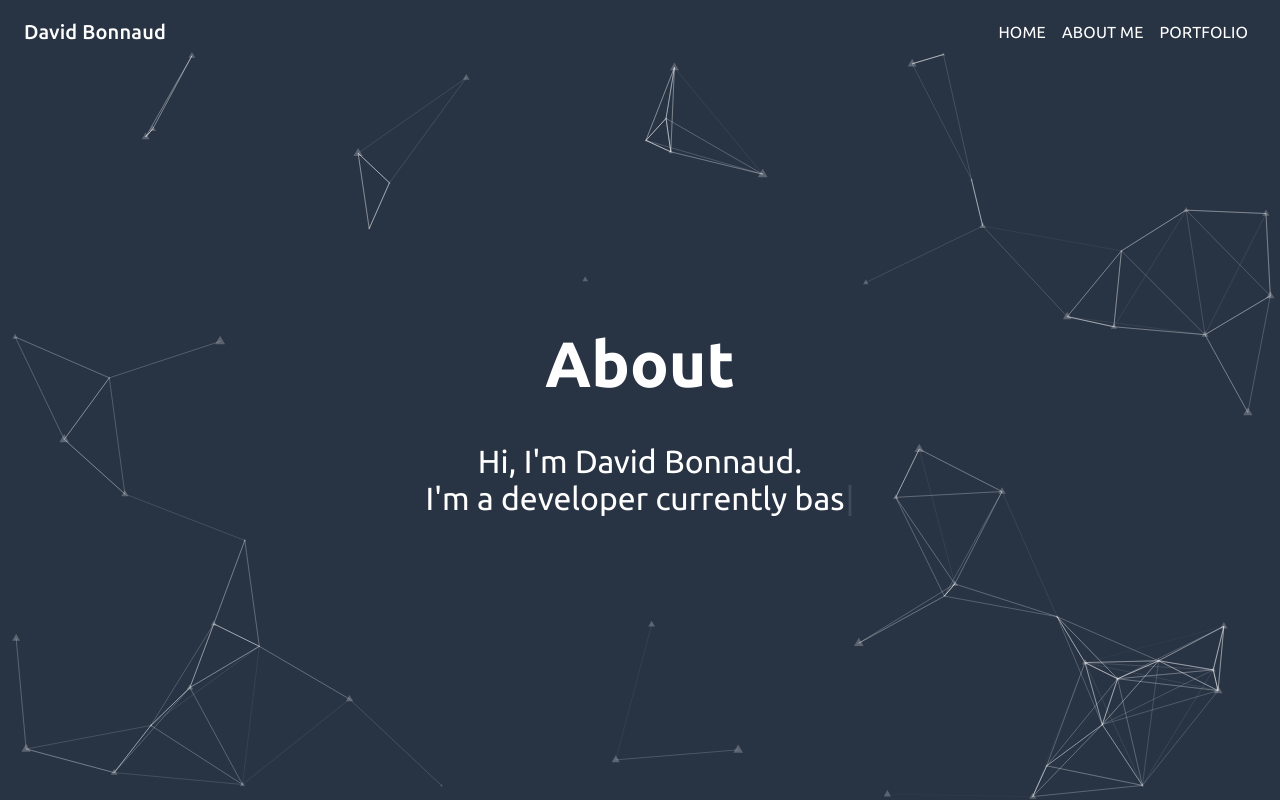
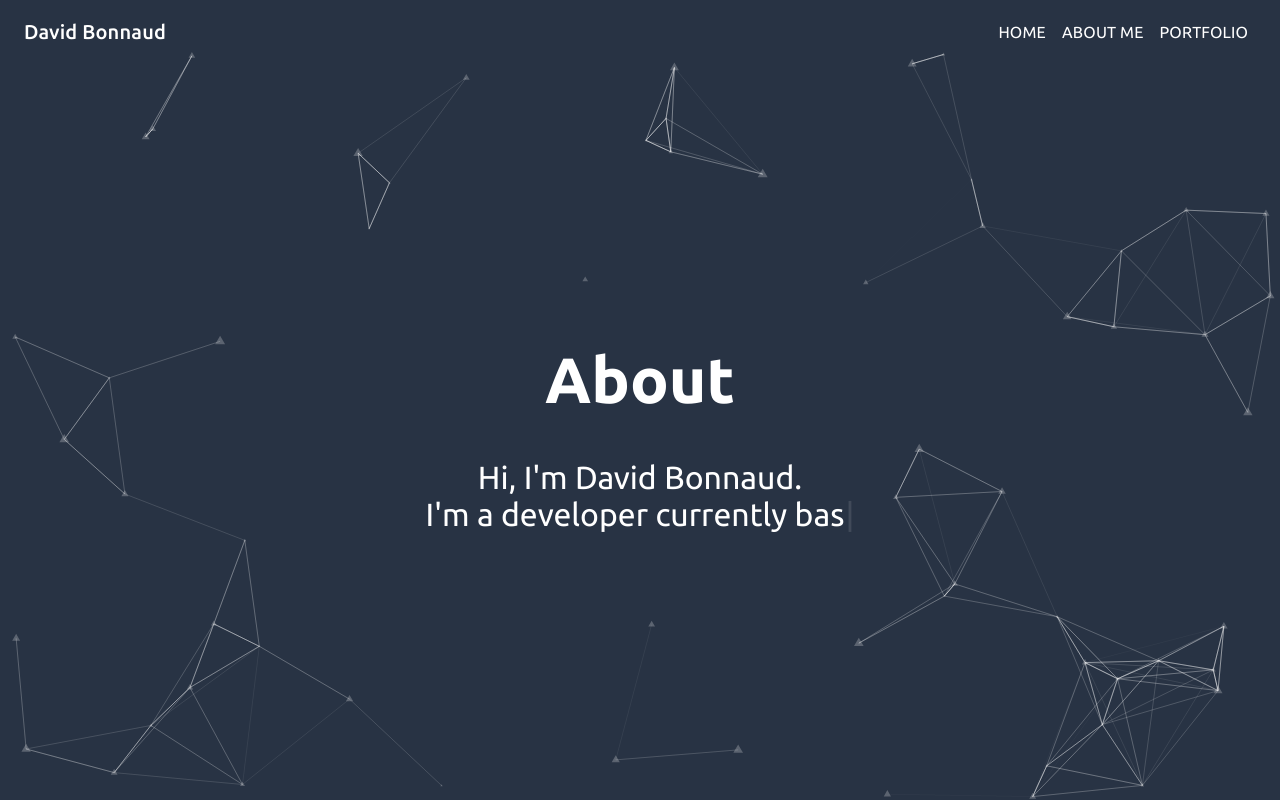
Before and after one commit to davidbonnaud/portfolio-2023, a React (Create React App) app: page / in a window 1280 px wide. Both pictures are taken after a click on the button "ABOUT ME". Built offline with nearby package versions, Linux system fonts and the light colour scheme.

Commit message:
fixed margin for menuicon and cleaned up code a bit

```diff
--- a/src/components/About.tsx
+++ b/src/components/About.tsx
@@ -5,7 +5,7 @@ import Typewriter from 'typewriter-effect';
 const About = () => {
   return (
     <Box sx={{ display: 'flex', flexDirection: 'column', width: '100%', height: '100%', justifyContent: 'center', alignItems: 'center' }}>
-      <Box className='intro' sx={{ textAlign: 'center' }}>
+      <Box className='intro' sx={{ textAlign: 'center', mt: {xs: 4} }}>
         <Fade in timeout={1000}>
           <h1>About</h1>
         </Fade>
--- a/src/components/NavbarComponent.tsx
+++ b/src/components/NavbarComponent.tsx
@@ -104,7 +104,7 @@ const NavbarComponent = () => {
             aria-label="open drawer"
             edge="start"
             onClick={handleDrawerToggle}
-            sx={{ mr: 2, display: { sm: 'none' } }}
+            sx={{ display: { sm: 'none' } }}
           >
             <MenuIcon sx={{ color: '#fff' }} />
           </IconButton>
--- a/src/index.css
+++ b/src/index.css
@@ -24,7 +24,3 @@ h1 {
   color: white;
   font-size: 2rem;
 }
-
-.nav-drawer {
-  background-color: #283344;
-}
```
